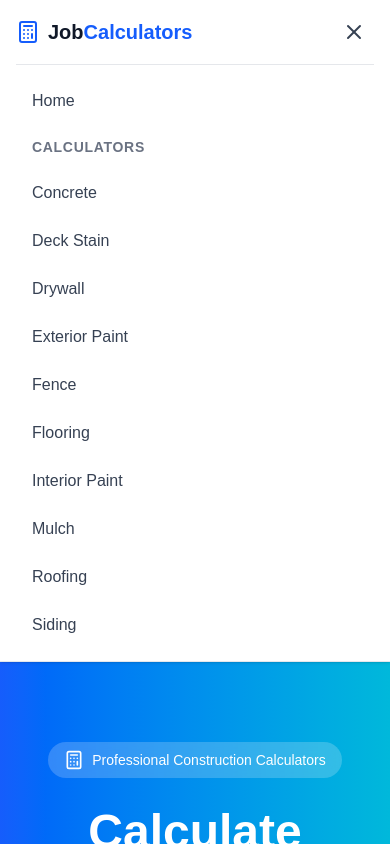
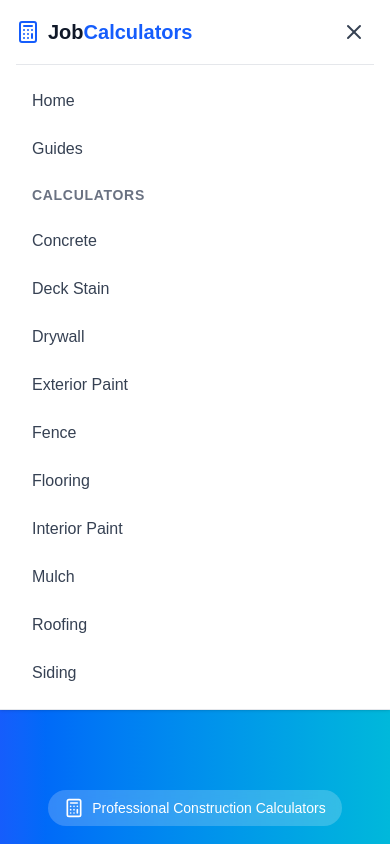
Before and after one commit to modernsitebuilders/remodelcalculators-public, a Next.js app: page / in a window 390 px wide. Both pictures are taken after a click on the button "Toggle menu". Shown: the top 844 px of the page. Built offline with nearby package versions, Linux system fonts and the light colour scheme.

Commit message:
mobile imp.

```diff
--- a/src/components/layout/Header.jsx
+++ b/src/components/layout/Header.jsx
@@ -82,7 +82,7 @@ export default function Header() {
 
         {/* Mobile Menu */}
         {mobileMenuOpen && (
-          <div className="md:hidden py-4 border-t border-gray-200">
+          <div className="md:hidden py-4 border-t border-gray-200 max-h-[80vh] overflow-y-auto">
             <div className="flex flex-col gap-2">
               <Link
                 href="/"
@@ -91,6 +91,14 @@ export default function Header() {
               >
                 Home
               </Link>
+
+              <Link
+  href="/blog"
+  onClick={() => setMobileMenuOpen(false)}
+  className="px-4 py-2 text-gray-700 hover:bg-blue-50 hover:text-blue-600 rounded-lg transition-colors font-medium"
+>
+  Guides
+</Link>
 
               <div className="px-4 py-2 text-sm font-semibold text-gray-500 uppercase tracking-wider">
                 Calculators
```
